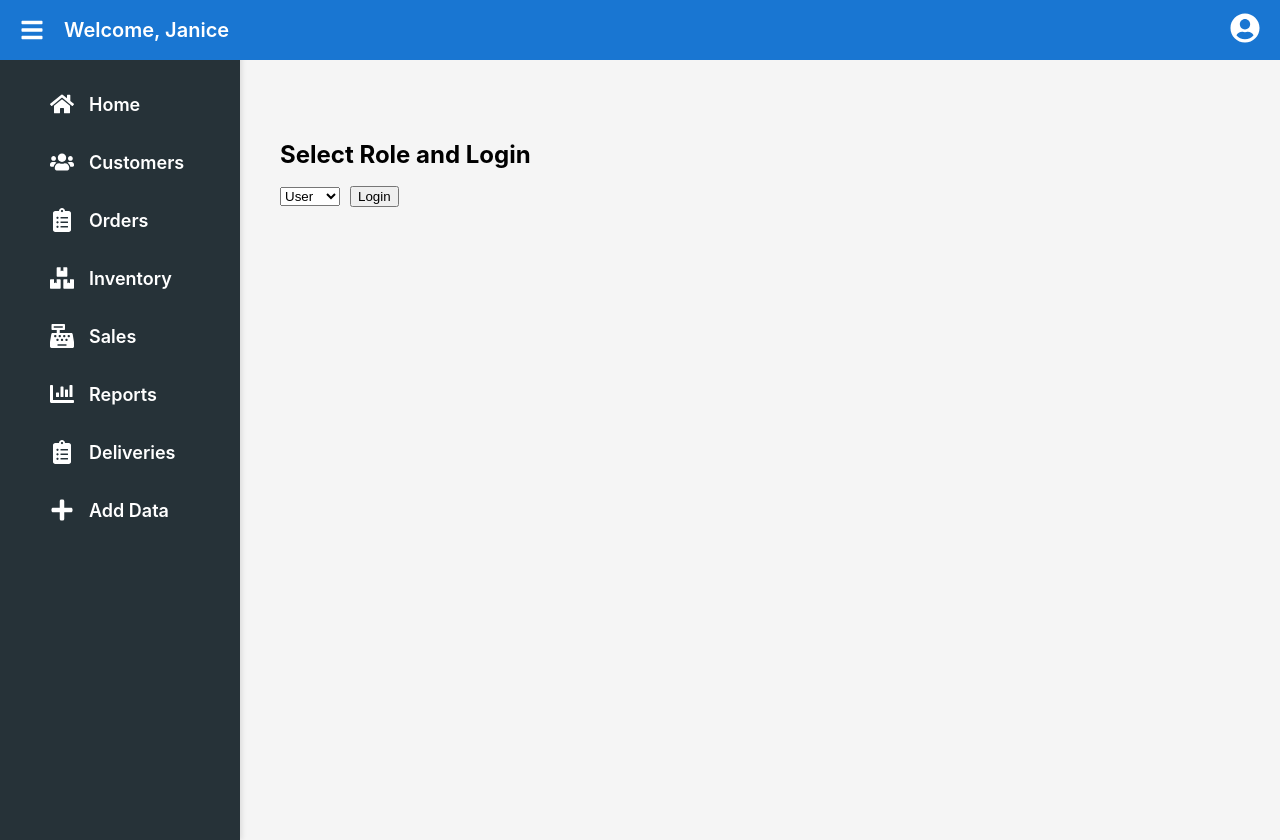
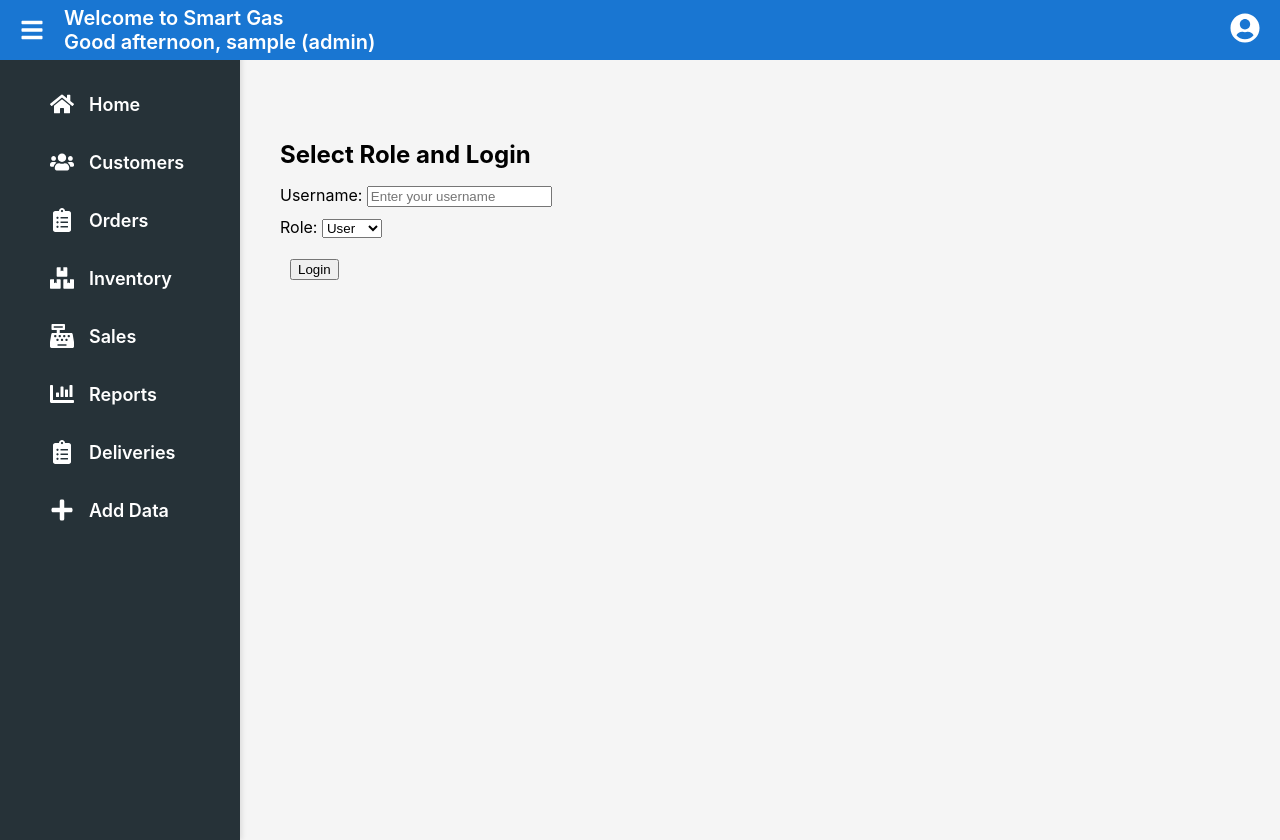
Before and after one commit to warrenja/lpg-management-system, a React (Create React App) app: page /login in a window 1280 px wide. Built offline with nearby package versions, Linux system fonts and the light colour scheme; sample sign-in values are in the browser's storage.

Commit message:
Update auth, Login, and Header to support username with time-based greeting and session login

```diff
--- a/src/auth.js
+++ b/src/auth.js
@@ -1,22 +1,31 @@
 // src/auth.js
 
 // Mock login function (called after successful login)
-// If useSession is true, store role in sessionStorage, else in localStorage
-export function login(role, useSession = false) {
+// If useSession is true, store role and username in sessionStorage, else in localStorage
+export function login(role, username, useSession = false) {
   if (useSession) {
     sessionStorage.setItem("role", role);
+    sessionStorage.setItem("username", username);
   } else {
     localStorage.setItem("role", role);
+    localStorage.setItem("username", username);
   }
 }
 
-// Logout function - clear role from both storages just to be safe
+// Logout function - clear role and username from both storages just to be safe
 export function logout() {
   localStorage.removeItem("role");
+  localStorage.removeItem("username");
   sessionStorage.removeItem("role");
+  sessionStorage.removeItem("username");
 }
 
 // Get the current user's role - check sessionStorage first, then localStorage
 export function currentUserRole() {
   return sessionStorage.getItem("role") || localStorage.getItem("role");
 }
+
+// Get the current user's username - check sessionStorage first, then localStorage
+export function currentUsername() {
+  return sessionStorage.getItem("username") || localStorage.getItem("username");
+}
--- a/src/components/Header.js
+++ b/src/components/Header.js
@@ -1,11 +1,12 @@
 import React, { useState, useRef, useEffect } from "react";
 import { FaBars, FaUserCircle } from "react-icons/fa";
+import { currentUserRole, logout } from "../auth"; // import auth functions
 import "./Header.css";
 
 const headerStyle = {
   height: "60px",
   backgroundColor: "#1976d2",
-  color: "black",
+  color: "#fff",
   display: "flex",
   alignItems: "center",
   justifyContent: "space-between",
@@ -18,8 +19,6 @@ const headerStyle = {
   fontSize: "20px",
   zIndex: 1200,
   userSelect: "none",
-  // eslint-disable-next-line no-dupe-keys
-  color: "#fff",
 };
 
 const profileDropdownStyle = {
@@ -41,11 +40,26 @@ const dropdownItemStyle = {
   color: "#000",
 };
 
+function getGreeting() {
+  const now = new Date();
+  const hour = now.getHours();
+  if (hour < 12) return "Good morning";
+  else if (hour < 18) return "Good afternoon";
+  else return "Good evening";
+}
+
+// For demonstration, get user name from storage or default "Janice"
+// You can store the username in localStorage/sessionStorage at login similar to role.
+function getUserName() {
+  // Example: localStorage.getItem("username") or sessionStorage.getItem("username")
+  // For now, just return Janice as a placeholder.
+  return sessionStorage.getItem("username") || localStorage.getItem("username") || "Janice";
+}
+
 export default function Header({ onToggleSidebar }) {
   const [dropdownOpen, setDropdownOpen] = useState(false);
   const dropdownRef = useRef();
 
-  // Close dropdown if clicked outside
   useEffect(() => {
     function handleClickOutside(event) {
       if (dropdownRef.current && !dropdownRef.current.contains(event.target)) {
@@ -56,28 +70,50 @@ export default function Header({ onToggleSidebar }) {
     return () => document.removeEventListener("mousedown", handleClickOutside);
   }, []);
 
+  const role = currentUserRole();
+  const userName = getUserName();
+  const greeting = getGreeting();
+
+  const handleLogout = () => {
+    logout();
+    window.location.href = "/login"; // redirect to login on logout
+  };
+
   return (
     <header style={headerStyle}>
       <div style={{ display: "flex", alignItems: "center" }}>
         <FaBars
           onClick={onToggleSidebar}
-          style={{ cursor: "pointer", fontSize: "24px", marginRight: 20, color: "pure white" }}
+          style={{ cursor: "pointer", fontSize: "24px", marginRight: 20, color: "#fff" }}
           title="Toggle Sidebar"
         />
-        <span>Welcome, Janice</span>
+        <div>
+          <div>Welcome to Smart Gas</div>
+          {role && (
+            <div>
+              {greeting}, {userName} ({role})
+            </div>
+          )}
+        </div>
       </div>
       <div style={{ position: "relative" }} ref={dropdownRef}>
         <FaUserCircle
-          style={{ fontSize: "30px", cursor: "pointer", color: "pure white" }}
+          style={{ fontSize: "30px", cursor: "pointer", color: "#fff" }}
           onClick={() => setDropdownOpen(!dropdownOpen)}
           title="Profile"
         />
         {dropdownOpen && (
           <div style={profileDropdownStyle}>
-            <div style={dropdownItemStyle} onClick={() => alert("Profile clicked")}>
+            <div
+              style={dropdownItemStyle}
+              onClick={() => alert("Profile clicked")}
+            >
               Profile
             </div>
-            <div style={dropdownItemStyle} onClick={() => alert("Logout clicked")}>
+            <div
+              style={dropdownItemStyle}
+              onClick={handleLogout}
+            >
               Logout
             </div>
           </div>
--- a/src/pages/Login.js
+++ b/src/pages/Login.js
@@ -6,21 +6,42 @@ import { login } from "../auth";
 
 export default function Login() {
   const [selectedRole, setSelectedRole] = useState("user");
+  const [username, setUsername] = useState("");
   const navigate = useNavigate();
 
   const handleLogin = () => {
-    login(selectedRole, true);  // pass true to indicate sessionStorage usage
+    if (!username.trim()) {
+      alert("Please enter your username");
+      return;
+    }
+    login(selectedRole, username.trim(), true);  // store in sessionStorage
     navigate("/");
   };
 
   return (
     <div style={{ padding: 40 }}>
       <h2>Select Role and Login</h2>
-      <select value={selectedRole} onChange={(e) => setSelectedRole(e.target.value)}>
-        <option value="admin">Admin</option>
-        <option value="user">User</option>
-        <option value="driver">Driver</option>
-      </select>
+      <div style={{ marginBottom: 10 }}>
+        <label>
+          Username:{" "}
+          <input
+            type="text"
+            value={username}
+            onChange={(e) => setUsername(e.target.value)}
+            placeholder="Enter your username"
+          />
+        </label>
+      </div>
+      <div style={{ marginBottom: 20 }}>
+        <label>
+          Role:{" "}
+          <select value={selectedRole} onChange={(e) => setSelectedRole(e.target.value)}>
+            <option value="admin">Admin</option>
+            <option value="user">User</option>
+            <option value="driver">Driver</option>
+          </select>
+        </label>
+      </div>
       <button onClick={handleLogin} style={{ marginLeft: 10 }}>
         Login
       </button>
```
